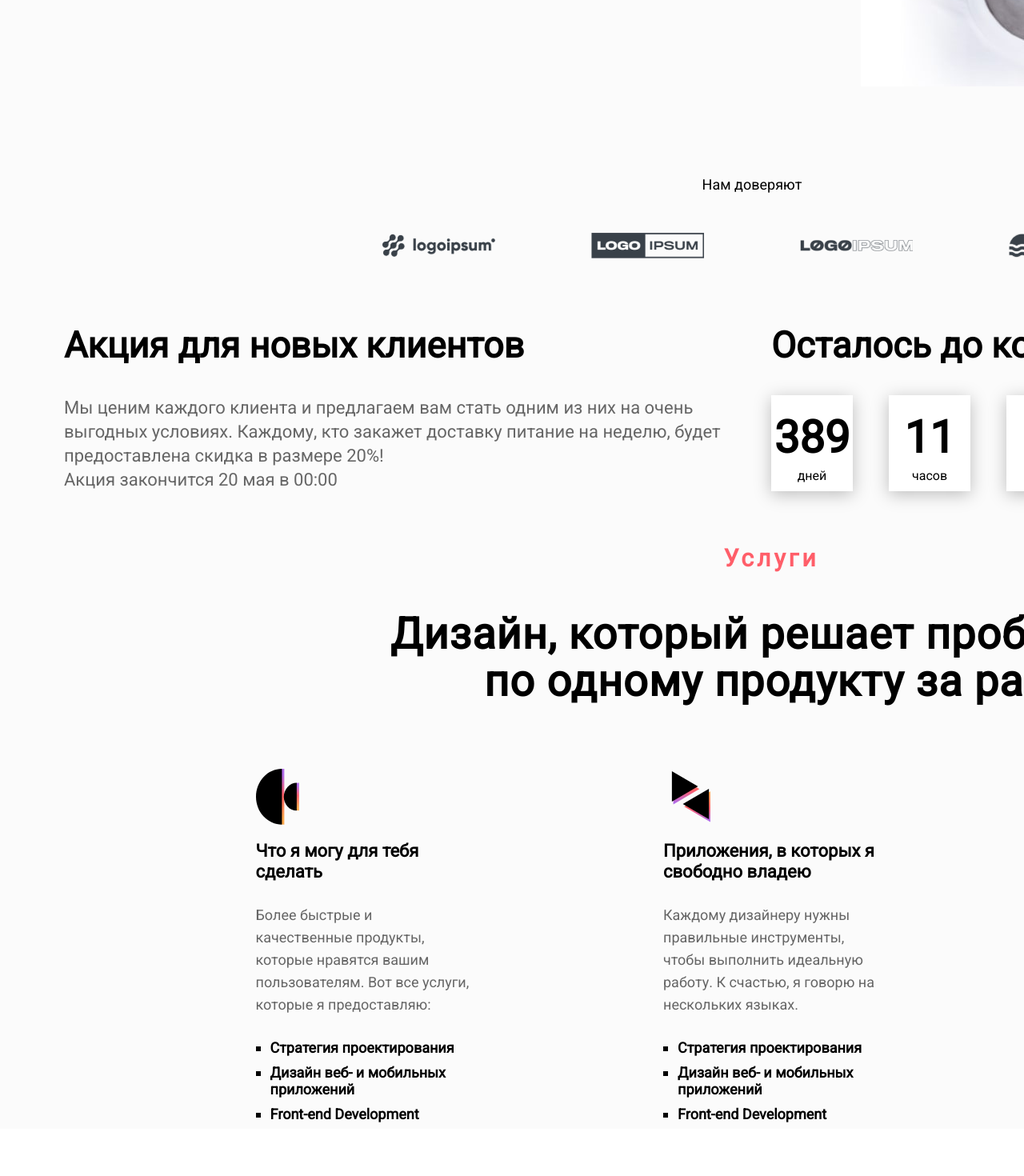
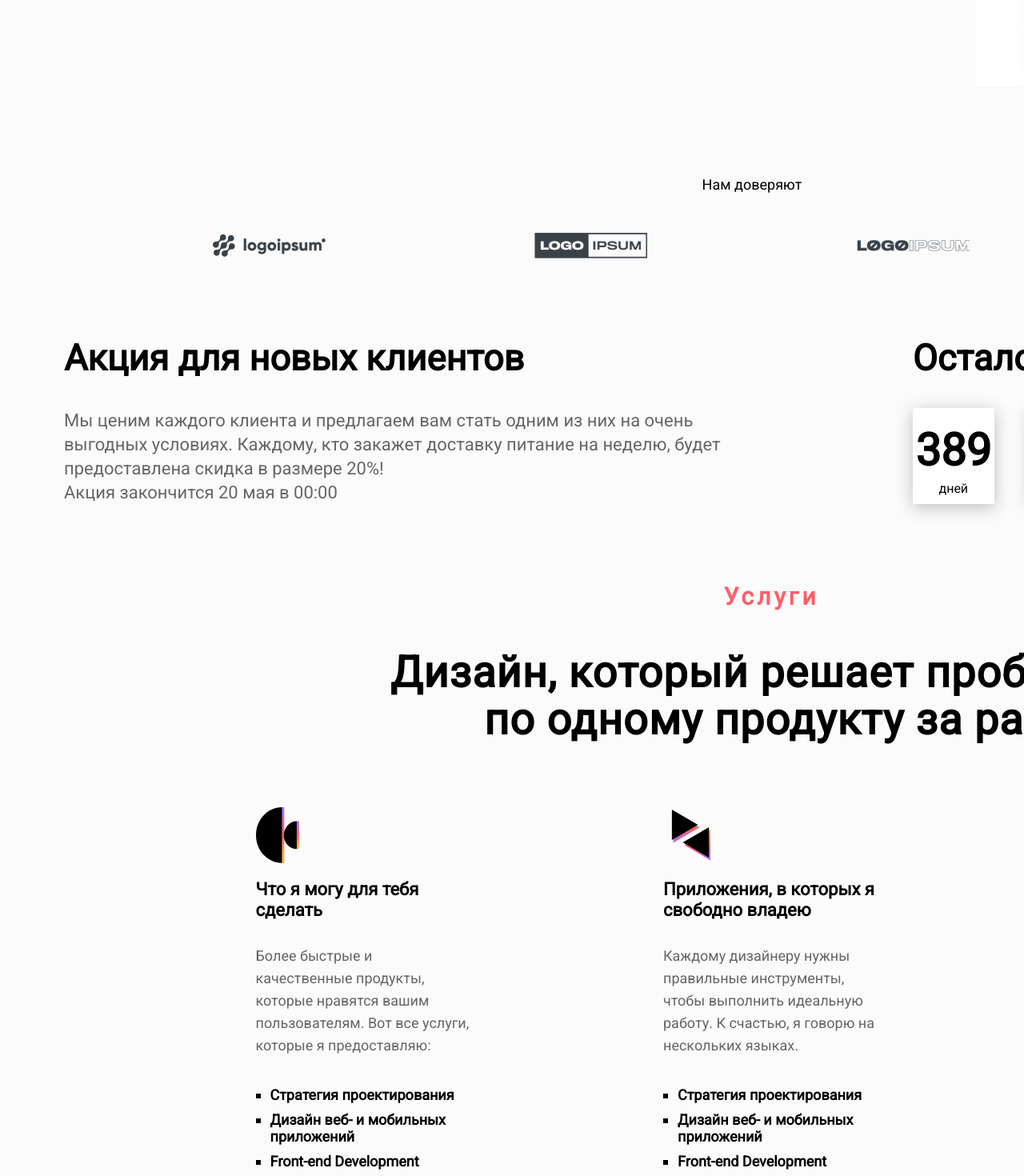
Before and after one commit to Roman4egs1994/ReactMassage, a React (Create React App) app: page / in a window 1280 px wide. Shown: the part 528-1998 px from the top of the page at 80% size. Before the commit the page ends 1939 px from the top, so only its background shows below. Built offline with nearby package versions, Linux system fonts and the light colour scheme.

Commit message:
settings gyper text and css.style

```diff
--- a/src/App.css
+++ b/src/App.css
@@ -70,7 +70,7 @@ body , html, h1, h2, h3, h4, h5, h6 , p, ul {
 .header-main {
     /* min-width: 1880px; */
     display: flex;
-    min-width: 1880px ;
+    /* min-width: 1880px ; */
     margin: 0px auto;
     justify-content: space-between;
     background-color: var(--background-light-part);
@@ -181,7 +181,7 @@ body , html, h1, h2, h3, h4, h5, h6 , p, ul {
    }
 
    .photo-profile {
-    margin-right: 17em;
+    margin-right: 8em;
    }
 
     .trusted-by {
@@ -196,7 +196,8 @@ body , html, h1, h2, h3, h4, h5, h6 , p, ul {
 
    .partners-logo {
     display: flex;
-    justify-content: center;
+    justify-content: space-evenly;
+    padding: 0em 4em 0em 4em;
    }
 
    .partner {
@@ -205,11 +206,11 @@ body , html, h1, h2, h3, h4, h5, h6 , p, ul {
 
    .promotion {
     display: flex;
-    min-width: 1880px ;
+    /* min-width: 1880px ; */
     margin: 0px auto;
     justify-content: space-between;
     background-color: var(--background-light-part);
-    padding: 5em 2em 0.5em 5em;
+    padding: 6em 2em 0.5em 5em;
 }
 
     .left_promotion {
@@ -217,7 +218,7 @@ body , html, h1, h2, h3, h4, h5, h6 , p, ul {
     }
 
     .right_promotion{
-        width: 50%;
+        width: 40%;
     }
 
     .timer {
@@ -251,7 +252,7 @@ body , html, h1, h2, h3, h4, h5, h6 , p, ul {
         margin: 0px auto;
         justify-content: space-between;
         background-color: var(--background-light-part);
-        padding: 4em 2em 0.5em 5em;
+        padding: 6em 2em 0.5em 5em;
     }
 
     .services_header {
@@ -284,7 +285,14 @@ body , html, h1, h2, h3, h4, h5, h6 , p, ul {
 
     .stick_text{
         padding: 1em 0em 0em 0em;
-        height: 230px;
+    }
+
+    .header_stick_height {
+        height: 55px;
+    }
+
+    .description_text_height {
+        height: 170px;
     }
 
     .header_one {
--- a/src/App.js
+++ b/src/App.js
@@ -115,9 +115,13 @@ function App() {
                         </div>
 
                         <div className='stick_text'>
+                           <div className='header_stick_height'>
                                 <p className='header_one'>Что я могу для тебя сделать</p>
+                           </div>
+                           <div className='description_text_height'>
                                 <p className='description_one'>Более быстрые и качественные продукты, которые нравятся вашим пользователям.
                                 Вот все услуги, которые я предоставляю:</p>
+                            </div>
                         </div>
 
                         <div className='list'>
@@ -136,9 +140,13 @@ function App() {
                         </div>
 
                         <div className='stick_text'>
+                            <div className='header_stick_height'>
                                 <p className='header_one'>Приложения, в которых я свободно владею</p>
+                            </div>
+                            <div className='description_text_height'>
                                 <p className='description_one'>Каждому дизайнеру нужны правильные инструменты,
                                 чтобы выполнить идеальную работу. К счастью, я говорю на нескольких языках.</p>
+                            </div>
                         </div>
 
                         <div className='list'>
@@ -157,9 +165,13 @@ function App() {
                         </div>
 
                         <div className='stick_text'>
+                            <div className='header_stick_height'>
                                 <p className='header_one'>What you can expect</p>
+                            </div>
+                            <div className='description_text_height'>
                                 <p className='description_one'>Я создаю продукты, которые более чем красивы.
                                 Я делаю их пригодными для отправки и использования.</p>
+                            </div>
                         </div>
 
                         <div className='list'>
@@ -170,10 +182,11 @@ function App() {
                             </ul>
                         </div>
                     </div>
-
                 </div>
             </div>
         </div>
+
+
   </div>
   );
 }
```
Lines whose indentation alone changed are shown as unchanged.
